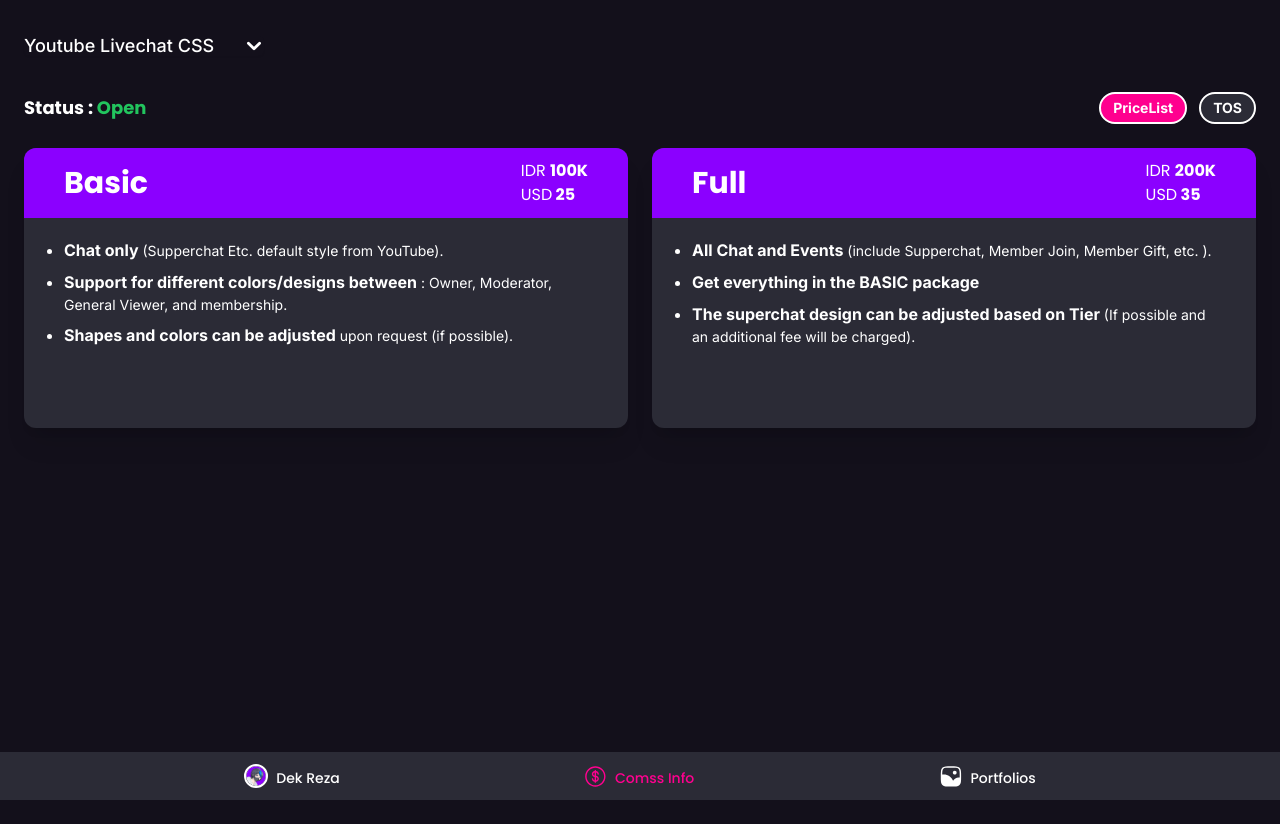
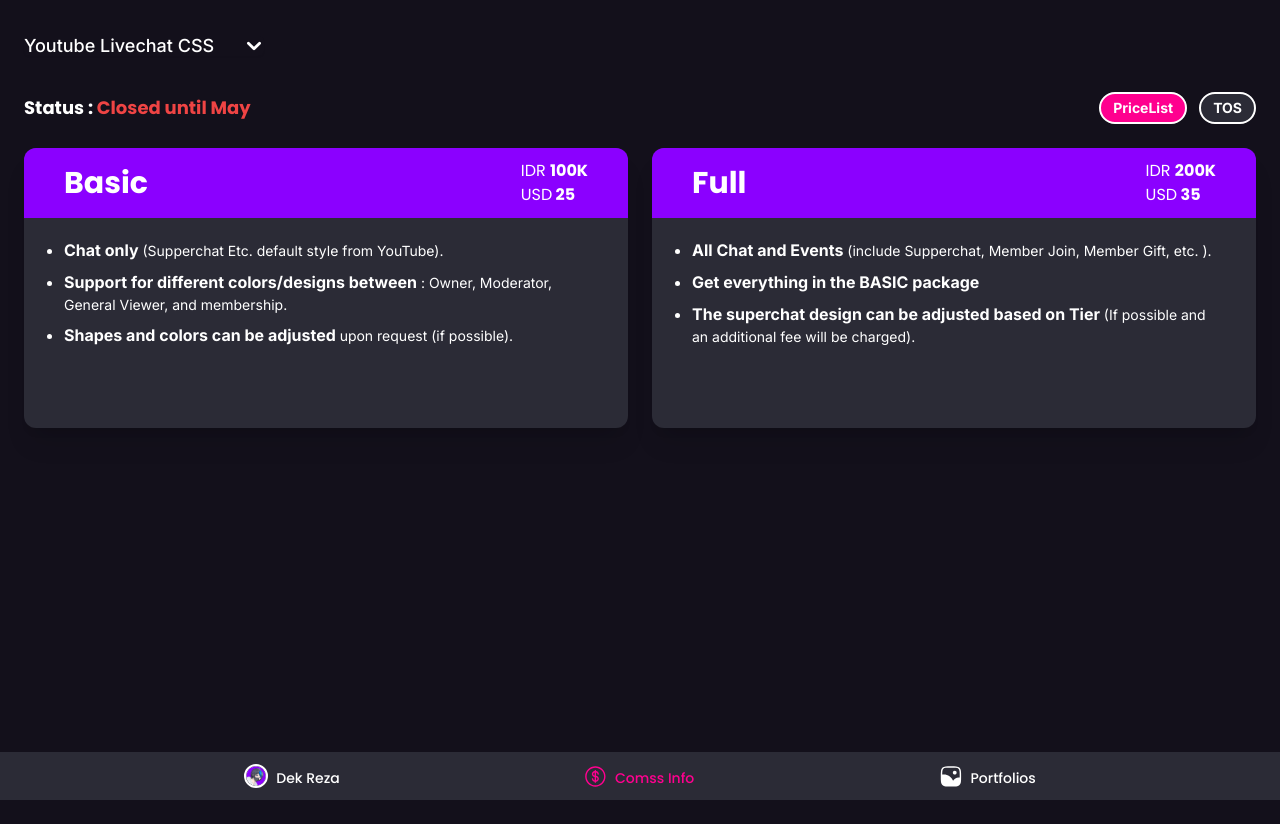
Before and after one commit to AkbarFahreza/jumping-tiger-rawr, a Next.js app: page /comms-info in a window 1280 px wide. Built offline with nearby package versions, Linux system fonts and the light colour scheme.

Commit message:
Update YTLC_CommsPage.jsx

```diff
--- a/components/comms-info/CommsYTLC/YTLC_CommsPage.jsx
+++ b/components/comms-info/CommsYTLC/YTLC_CommsPage.jsx
@@ -16,8 +16,8 @@
       <div className="flex flex-row justify-between items-center  my-6">
         <p className="mobile-heading-b text-white">
           Status :{" "}
-          <span className="text-green-500">
-            Open
+          <span className="text-red-500">
+            Closed until May
           </span>
         </p>
         <div className="flex flex-row space-x-3">
```
